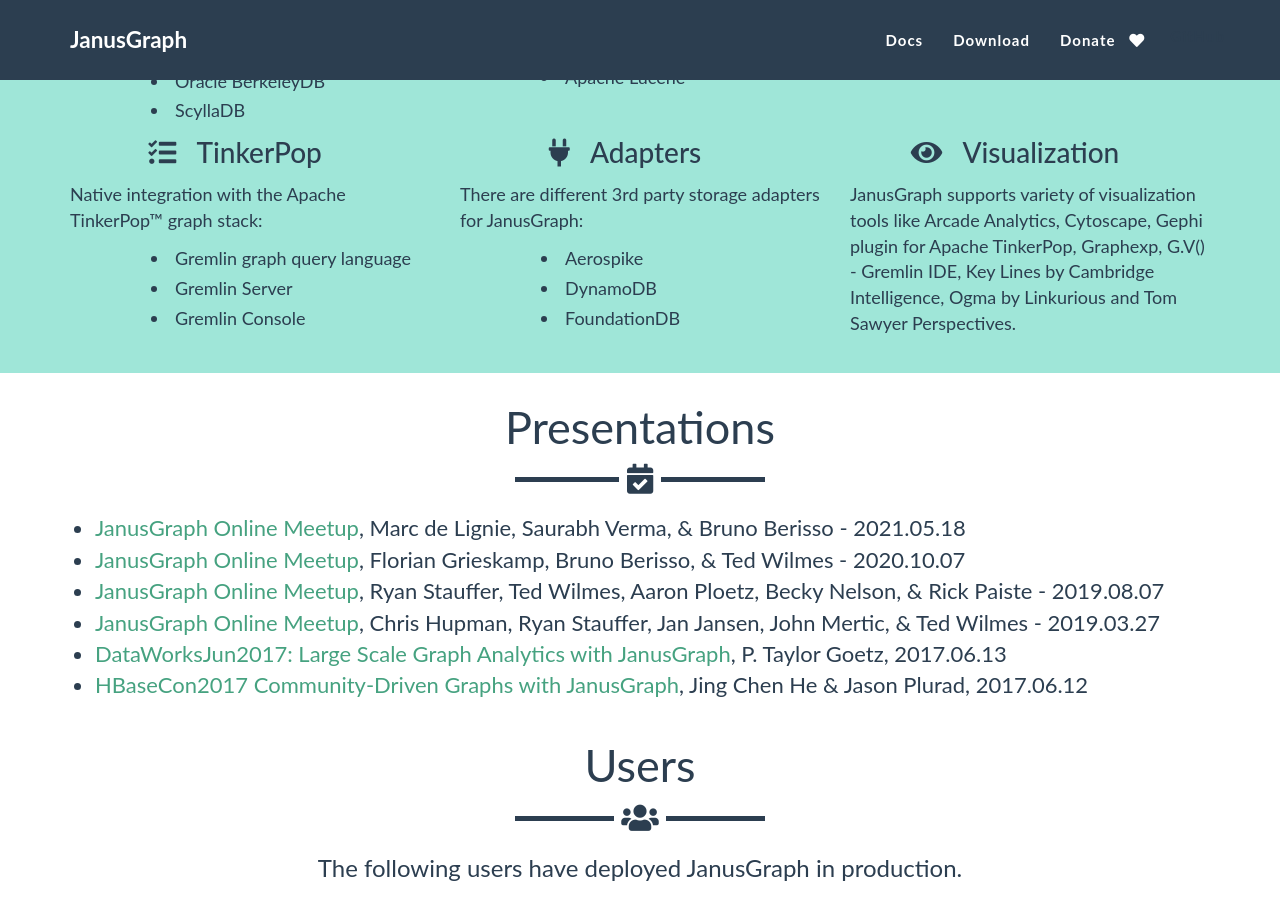
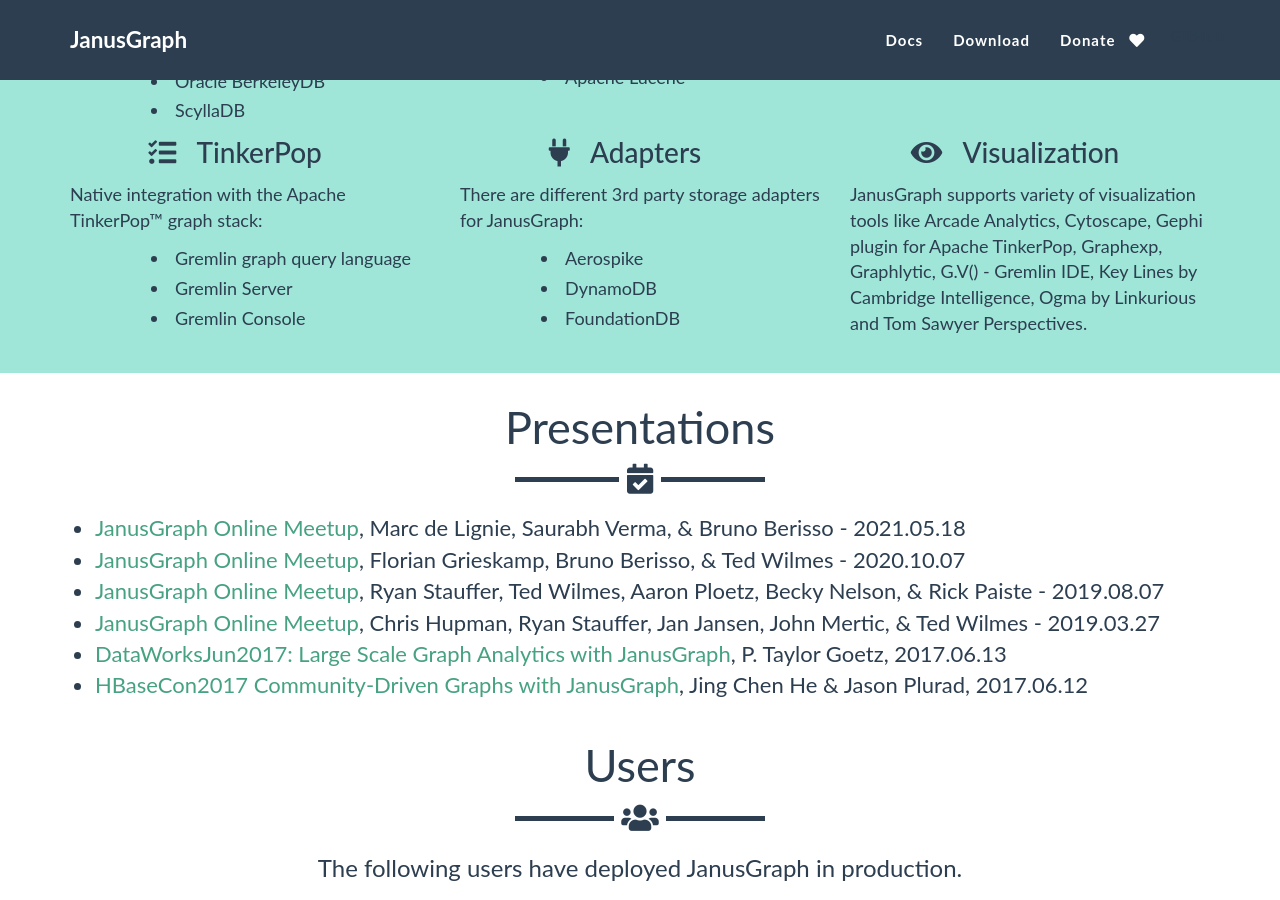
Before and after one commit to JanusGraph/janusgraph.org, a Jekyll site: the page built from index.html, in a window 1280 px wide and 900 px high, scrolled down 1240 px. Built offline with Jekyll 4.4.1, drawn with Linux system fonts in a browser that asks for light colours.

Commit message:
Add Graphlytic visualization tool
janusgraph/janusgraph#3964

Signed-off-by: Florian Hockmann <florian.hockmann@gdata.de>

```diff
--- a/_includes/features.html
+++ b/_includes/features.html
@@ -88,7 +88,7 @@
                 <p class="second-title"><i class="fas fa-eye"></i> &nbsp; Visualization
                 </p>
                 <div>
-                    <p class="feature-text">JanusGraph supports variety of visualization tools like <a class="feature-link" href="https://arcadeanalytics.com/usermanual/#arcade-analytics">Arcade Analytics</a>, <a class="feature-link" href="https://cytoscape.org">Cytoscape</a>, <a class="feature-link" href="https://tinkerpop.apache.org/docs/current/reference/#gephi-plugin">Gephi</a> plugin for Apache TinkerPop, <a class="feature-link" href="https://github.com/bricaud/graphexp">Graphexp</a>, <a class="feature-link" href="https://gdotv.com">G.V() - Gremlin IDE</a>, <a class="feature-link" href="https://cambridge-intelligence.com/keylines/janusgraph">Key Lines by Cambridge Intelligence</a>, <a class="feature-link" href="https://doc.linkurio.us/ogma/latest/tutorials/janusgraph">Ogma by Linkurious</a> and <a class="feature-link" href="https://www.tomsawyer.com/perspectives">Tom Sawyer Perspectives</a>.</p>
+                    <p class="feature-text">JanusGraph supports variety of visualization tools like <a class="feature-link" href="https://arcadeanalytics.com/usermanual/#arcade-analytics">Arcade Analytics</a>, <a class="feature-link" href="https://cytoscape.org">Cytoscape</a>, <a class="feature-link" href="https://tinkerpop.apache.org/docs/current/reference/#gephi-plugin">Gephi</a> plugin for Apache TinkerPop, <a class="feature-link" href="https://github.com/bricaud/graphexp">Graphexp</a>, <a class="feature-link" href="https://graphlytic.com/">Graphlytic</a>, <a class="feature-link" href="https://gdotv.com">G.V() - Gremlin IDE</a>, <a class="feature-link" href="https://cambridge-intelligence.com/keylines/janusgraph">Key Lines by Cambridge Intelligence</a>, <a class="feature-link" href="https://doc.linkurio.us/ogma/latest/tutorials/janusgraph">Ogma by Linkurious</a> and <a class="feature-link" href="https://www.tomsawyer.com/perspectives">Tom Sawyer Perspectives</a>.</p>
                 </div>
             </div>
         </div>
```
